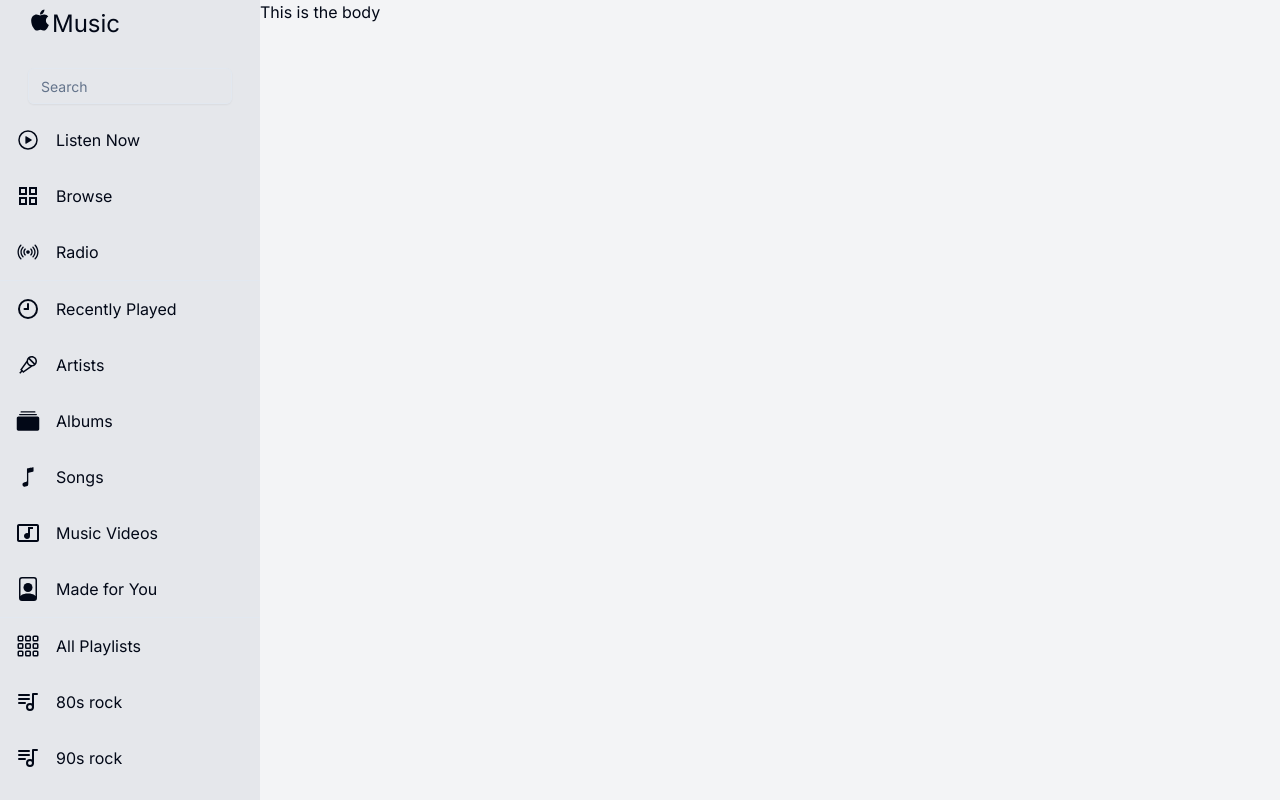
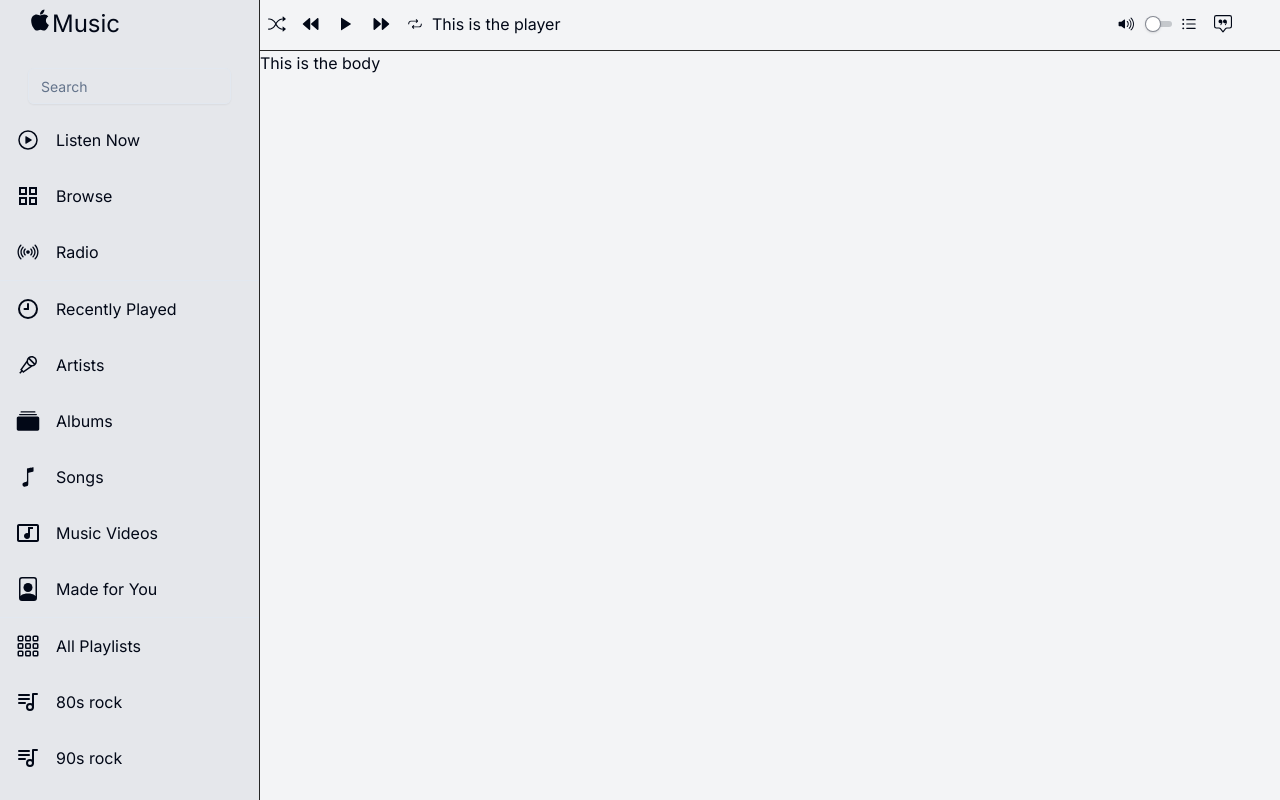
Before and after one commit to puneetkumarbajaj/applify, a Next.js app: page /apple in a window 1280 px wide. Built offline with nearby package versions, Linux system fonts and the light colour scheme.

Commit message:
half baked Apple music header (With no player element yet)

```diff
--- a/app/apple/components/header.tsx
+++ b/app/apple/components/header.tsx
@@ -1,12 +1,34 @@
 import * as React from 'react';
+import { BsShuffle, BsChatSquareQuote } from "react-icons/bs";
+import { TbPlayerTrackPrevFilled, TbPlayerTrackNextFilled } from "react-icons/tb";
+import { IoIosPlay, IoIosRepeat, IoIosVolumeHigh, IoIosVolumeLow, IoIosVolumeOff, IoIosList } from "react-icons/io";
+import { Player } from './player';
+import { Slider } from '@/components/ui/slider';
+import { Avatar } from '@/components/ui/avatar';
 
 export interface IHeaderProps {
 }
 
 export function Header (props: IHeaderProps) {
   return (
-    <div>
-      This is the header
+    <div className='w-full flex justify-between items-center'>
+      <div className='flex justify-between items-center'>
+        <BsShuffle className='text-lg mx-2'/>
+        <TbPlayerTrackPrevFilled className='text-lg mx-2'/>
+        <IoIosPlay className='text-xl mx-2'/>
+        <TbPlayerTrackNextFilled className='text-lg mx-2'/>
+        <IoIosRepeat className='text-lg mx-2'/>
+      </div>
+      <Player />
+      <div className='flex justify-between items-center'>
+        <IoIosVolumeHigh className='text-5xl mx-2'/>
+        <Slider />
+      </div>
+      <div className='flex justify-between items-center'>
+        <IoIosList className='text-lg mx-2'/>
+        <BsChatSquareQuote className='text-lg mx-2'/>
+        <Avatar/>
+      </div>
     </div>
   );
 }
--- a/app/apple/components/home.tsx
+++ b/app/apple/components/home.tsx
@@ -2,6 +2,7 @@
 import * as React from 'react';
 import { Sidebar } from './sidebar';
 import { Body } from './body';
+import { Header } from './header';
 
 export interface IHomeProps {
 }
@@ -12,8 +13,13 @@
         <div className='lg:w-[260px] md:w-[260px] sm:w-0 bg-gray-200'>
             <Sidebar />
         </div>
-        <div className='flex-grow bg-gray-100'>
+        <div className='flex-grow flex flex-col bg-gray-100'>
+          <div className='lg:h-[54px] sm:h-0 border-b-[0.5px] border-neutral-800'>
+            <Header />
+          </div>
+          <div className='flex-grow w-full h-full'>
             <Body />
+          </div>
         </div>
     </div>
   );
--- /dev/null
+++ b/app/apple/components/player.tsx
@@ -0,0 +1,12 @@
+import * as React from 'react';
+
+export interface IPlayerProps {
+}
+
+export function Player (props: IPlayerProps) {
+  return (
+    <div className='w-full h-full flex'>
+        This is the player
+    </div>
+  );
+}
--- a/app/apple/components/sidebar.tsx
+++ b/app/apple/components/sidebar.tsx
@@ -19,7 +19,7 @@
 
 export function Sidebar(props: ISidebarProps) {
   return (
-    <div className="w-full h-screen flex flex-col">
+    <div className="w-full h-screen flex flex-col border-r-[0.5px] border-neutral-800">
       <div className="flex flex-col gap-7 py-2 px-7 justify-center">
         <div className="flex items-start justify-start ">
           <FaApple className="text-2xl" />
--- /dev/null
+++ b/components/ui/avatar.tsx
@@ -0,0 +1,50 @@
+"use client"
+
+import * as React from "react"
+import * as AvatarPrimitive from "@radix-ui/react-avatar"
+
+import { cn } from "@/lib/utils"
+
+const Avatar = React.forwardRef<
+  React.ElementRef<typeof AvatarPrimitive.Root>,
+  React.ComponentPropsWithoutRef<typeof AvatarPrimitive.Root>
+>(({ className, ...props }, ref) => (
+  <AvatarPrimitive.Root
+    ref={ref}
+    className={cn(
+      "relative flex h-10 w-10 shrink-0 overflow-hidden rounded-full",
+      className
+    )}
+    {...props}
+  />
+))
+Avatar.displayName = AvatarPrimitive.Root.displayName
+
+const AvatarImage = React.forwardRef<
+  React.ElementRef<typeof AvatarPrimitive.Image>,
+  React.ComponentPropsWithoutRef<typeof AvatarPrimitive.Image>
+>(({ className, ...props }, ref) => (
+  <AvatarPrimitive.Image
+    ref={ref}
+    className={cn("aspect-square h-full w-full", className)}
+    {...props}
+  />
+))
+AvatarImage.displayName = AvatarPrimitive.Image.displayName
+
+const AvatarFallback = React.forwardRef<
+  React.ElementRef<typeof AvatarPrimitive.Fallback>,
+  React.ComponentPropsWithoutRef<typeof AvatarPrimitive.Fallback>
+>(({ className, ...props }, ref) => (
+  <AvatarPrimitive.Fallback
+    ref={ref}
+    className={cn(
+      "flex h-full w-full items-center justify-center rounded-full bg-muted",
+      className
+    )}
+    {...props}
+  />
+))
+AvatarFallback.displayName = AvatarPrimitive.Fallback.displayName
+
+export { Avatar, AvatarImage, AvatarFallback }
--- /dev/null
+++ b/components/ui/slider.tsx
@@ -0,0 +1,28 @@
+"use client"
+
+import * as React from "react"
+import * as SliderPrimitive from "@radix-ui/react-slider"
+
+import { cn } from "@/lib/utils"
+
+const Slider = React.forwardRef<
+  React.ElementRef<typeof SliderPrimitive.Root>,
+  React.ComponentPropsWithoutRef<typeof SliderPrimitive.Root>
+>(({ className, ...props }, ref) => (
+  <SliderPrimitive.Root
+    ref={ref}
+    className={cn(
+      "relative flex w-full touch-none select-none items-center",
+      className
+    )}
+    {...props}
+  >
+    <SliderPrimitive.Track className="relative h-1.5 w-full grow overflow-hidden rounded-full bg-primary/20">
+      <SliderPrimitive.Range className="absolute h-full bg-primary" />
+    </SliderPrimitive.Track>
+    <SliderPrimitive.Thumb className="block h-4 w-4 rounded-full border border-primary/50 bg-background shadow transition-colors focus-visible:outline-none focus-visible:ring-1 focus-visible:ring-ring disabled:pointer-events-none disabled:opacity-50" />
+  </SliderPrimitive.Root>
+))
+Slider.displayName = SliderPrimitive.Root.displayName
+
+export { Slider }
--- a/package.json
+++ b/package.json
@@ -9,9 +9,11 @@
     "lint": "next lint"
   },
   "dependencies": {
+    "@radix-ui/react-avatar": "^1.0.4",
     "@radix-ui/react-icons": "^1.3.0",
     "@radix-ui/react-scroll-area": "^1.0.5",
     "@radix-ui/react-separator": "^1.0.3",
+    "@radix-ui/react-slider": "^1.1.2",
     "@radix-ui/react-slot": "^1.0.2",
     "class-variance-authority": "^0.7.0",
     "clsx": "^2.1.0",
```
Also changed, not shown: 1 other file (tests, documents, lock files or other folders).
